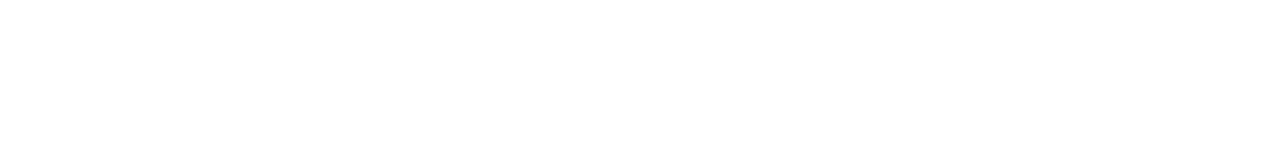
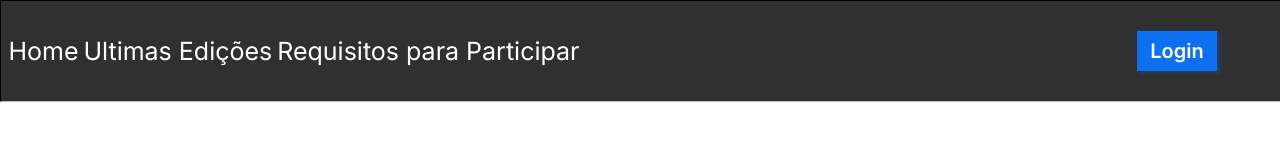
Before and after one commit to Hall-00C/Bootcamp-DNC, a plain HTML site: page index.html in a window 1280 px wide. Drawn offline with Linux system fonts and the light colour scheme.

Commit message:
Criação do estilo CSS do menu

```diff
--- a/index.html
+++ b/index.html
@@ -4,8 +4,17 @@
     <meta charset="UTF-8">
     <meta name="viewport" content="width=device-width, initial-scale=1.0">
     <title>Bootcamp</title>
+
+    <link rel="stylesheet" href="style.css">
 </head>
 <body>
-
+    <nav id="Principal">
+        <div id="menu">
+            <a href=""> Home</a>
+            <a href=""> Ultimas Edições</a>
+            <a href=""> Requisitos para Participar</a>
+        </div>
+        <button>Login</button>
+    </nav>
 </body>
 </html>
--- /dev/null
+++ b/style.css
@@ -0,0 +1,61 @@
+@import url('https://fonts.googleapis.com/css2?family=Inter:ital,opsz,wght@0,14..32,100..900;1,14..32,100..900&display=swap');
+
+body{
+    margin: 0px;
+    padding: 0px;
+}
+
+#Principal {
+    width: 100%;
+    height: 100px;
+    border: 1px solid black;
+    background-color: #303030;
+
+    display: flex;
+    justify-content: space-between;
+
+    align-items: center;
+
+    border-bottom: 1px solid #bababa;
+
+}
+
+
+    #Principal div a {
+        font-size: 25px;
+        font-weight: 600px;
+        color: white;
+        font-family: 'Inter';
+        text-decoration: none;
+    }
+
+    #Principal div a:hover{
+        color: #CCCCCC;
+    }
+
+    #menu {
+        display: flex;
+        width: 45%;
+        justify-content: space-around;
+        align-items: center;
+
+        margin-left: 5px;
+    }
+
+    #Principal button {
+        margin-right: 5%;
+        background-color: #0C70F2;
+
+        border: 0px;
+        height: 40px;
+        width: 80px;
+
+        font-family: 'Inter';
+        font-size: 20px;
+        font-weight: 600;
+        color: white;
+
+        box-shadow: 3px 2px 4px 0px #0C70F240;
+
+        cursor: pointer;
+    }
```
